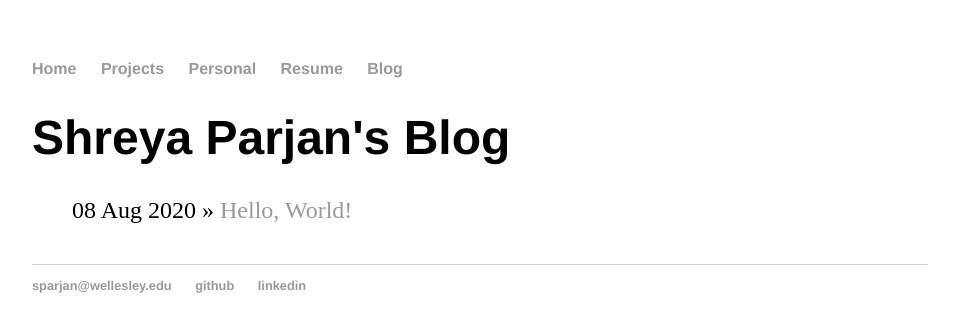
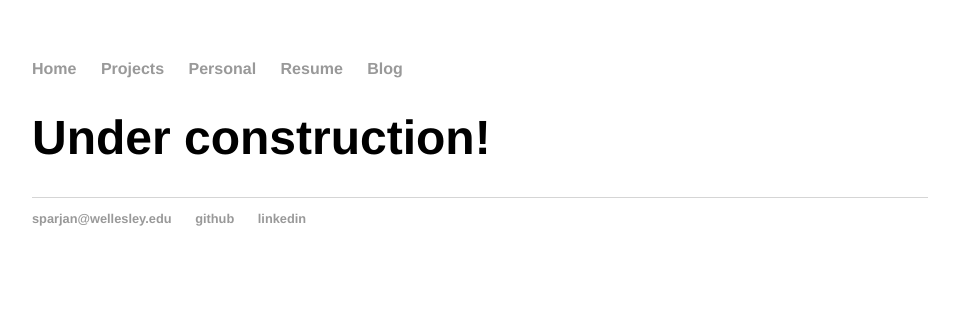
Before and after one commit to sparjan/site, a Jekyll site: the page built from blog/index.html, in a window 1280 px wide. Shown: the top 332 px of the page, without its empty margins (160-1119 px from the left). Built offline with Jekyll 4.4.1, drawn with Linux system fonts in a browser that asks for light colours.

Commit message:
blog under construction

```diff
--- a/blog/index.html
+++ b/blog/index.html
@@ -2,6 +2,9 @@
 layout: default
 title: Shreya Parjan's Blog
 ---
+
+<h1>Under construction!</h1>
+<!--
 	<h1>{{ page.title }}</h1>
 	<ul class="posts">
 
@@ -9,3 +12,4 @@ title: Shreya Parjan's Blog
 	    <li><span>{{ post.date | date_to_string }}</span> » <a href="{{ post.url }}" title="{{ post.title }}">{{ post.title }}</a></li>
 	  {% endfor %}
 	</ul>
+ -->
```
